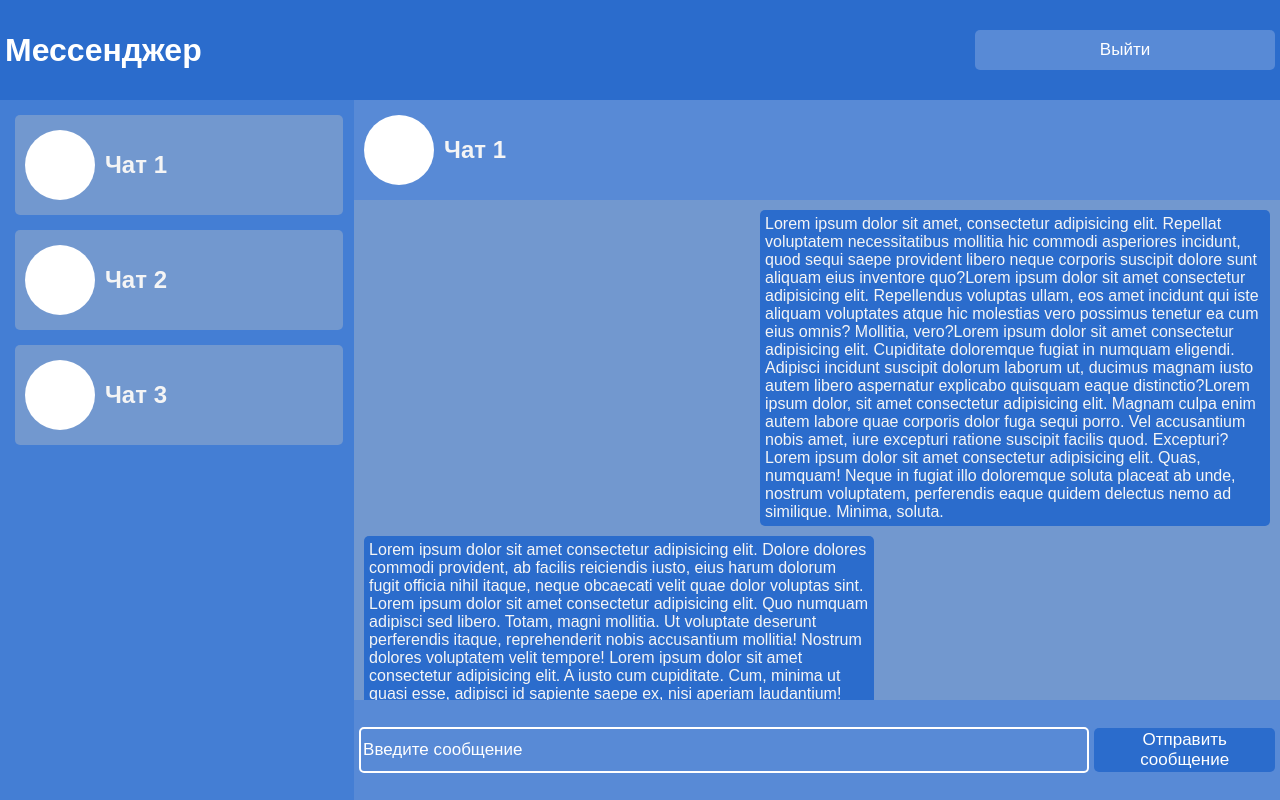
After one commit to glebko-dev/django_messenger, a Django app: template messenger/templates/index.html in a window 1280 px wide. The commit adds this page. Run offline with Django 5.2, Linux system fonts and the light colour scheme; the template is opened without the code that fills it, so the values that code supplies are empty.

Commit message:
Добавлена главная страница

```diff
--- /dev/null
+++ b/messenger/static/css/index-style.css
@@ -0,0 +1,267 @@
+* {
+    font-family: sans-serif;
+}
+
+body {
+    margin: 0;
+    padding: 0;
+
+    height: 100%;
+}
+
+.container {
+    display: flex;
+    flex-direction: column;
+
+    height: 100vh;
+
+    overflow: hidden;
+}
+
+.chats-wrapper {
+    display: flex;
+
+    flex: 1;
+
+    min-height: 0;
+}
+
+.chat-wrapper {
+    display: flex;
+    flex-direction: column;
+
+    flex: 1;
+
+    min-height: 0;
+}
+
+.chats-header {
+    height: 100px;
+
+    display: flex;
+    align-items: center;
+    justify-content: space-between;
+
+    color: white;
+
+    padding: 0 5px 0 5px;
+
+    background-color: rgb(43, 108, 204);
+
+}
+
+.chat-header {
+    height: 100px;
+
+    padding: 0 10px 0 10px;
+
+    background-color: rgb(88, 138, 214);
+
+    display: flex;
+
+    align-items: center;
+
+    overflow-x: auto;
+
+    gap: 10px;
+}
+
+.chat-footer {
+    height: 100px;
+
+    background-color: rgb(88, 138, 214);
+
+    display: flex;
+    align-items: center;
+
+    padding: 0 5px 0 5px;
+}
+
+.chats {
+    padding: 15px;
+
+    overflow: auto;
+
+    flex: 0.35;
+
+    background-color: rgb(68, 126, 212);
+
+    display: flex;
+    flex-direction: column;
+
+    gap: 15px;
+}
+
+.chat {
+    width: 95%;
+    height: 100px;
+
+    margin: 0 auto 0 auto;
+
+    padding: 0 10px 0 10px;
+
+    flex-shrink: 0;
+
+    background-color: rgb(114, 152, 207);
+
+    border-radius: 5px;
+
+    display: flex;
+    align-items: center;
+
+    gap: 10px;
+
+    overflow-y: auto;
+}
+
+.active-chat {
+    overflow-y: auto;
+
+    flex: 1;
+
+    background-color: rgb(114, 152, 207);
+
+    display: flex;
+    flex-direction: column;
+
+    gap: 10px;
+
+    padding: 10px;
+}
+
+.chat-img {
+    width: 70px;
+    height: 70px;
+
+    background-color: white;
+
+    border-radius: 100%;
+
+    flex-shrink: 0;
+}
+
+.chat-name {
+    color: whitesmoke;
+
+    flex-shrink: 0;
+}
+
+.message-form {
+    width: 100%;
+
+    display: flex;
+    align-items: center;
+
+    gap: 5px;
+}
+
+.message-input {
+    width: 80%;
+    height: 40px;
+
+    color: white;
+
+    font-size: 17px;
+
+    border-radius: 5px;
+
+    outline: 0;
+
+    border: 2px white solid;
+
+    background-color: rgb(88, 138, 214);
+}
+
+.message-input::placeholder {
+    color: white;
+}
+
+.send-message-button {
+    width: 20%;
+    height: 44px;
+
+    background-color: rgb(43, 108, 204);
+
+    border: 0;
+
+    border-radius: 5px;
+
+    outline: 0;
+
+    font-size: 17px;
+
+    color: white;
+
+    transition: 0.5s;
+}
+
+.send-message-button:hover {
+    cursor: pointer;
+    background-color: rgb(26, 68, 129);
+}
+
+.my-message-wrapper {
+    width: 100%;
+
+    display: flex;
+
+    justify-content: end;
+}
+
+.my-message {
+    width: 500px;
+    min-height: 100px;
+
+    color: whitesmoke;
+
+    padding: 5px;
+
+    border-radius: 5px;
+
+    background-color: rgb(43, 108, 204);
+}
+
+.other-message-wrapper {
+    width: 100%;
+
+    display: flex;
+
+    justify-content: start;
+}
+
+.other-message {
+    width: 500px;
+    min-height: 100px;
+
+    color: whitesmoke;
+
+    padding: 5px;
+
+    border-radius: 5px;
+
+    background-color: rgb(43, 108, 204);
+}
+
+.logout-button {
+    width: 300px;
+    height: 40px;
+
+    background-color: rgb(88, 138, 214);
+
+    border: 0;
+
+    border-radius: 5px;
+
+    outline: 0;
+
+    font-size: 17px;
+
+    color: white;
+
+    transition: 0.5s;
+}
+
+.logout-button:hover {
+    cursor: pointer;
+    background-color: rgb(26, 68, 129);
+}
--- /dev/null
+++ b/messenger/templates/index.html
@@ -0,0 +1,66 @@
+{% load static %}
+
+<!DOCTYPE html>
+<html lang="en">
+<head>
+    <meta charset="UTF-8">
+    <meta name="viewport" content="width=device-width, initial-scale=1.0">
+    <link rel="stylesheet" href="{% static 'css/index-style.css' %}">
+    <title>Главная</title>
+</head>
+<body>
+    <div class="container">
+        <header class="chats-header">
+            <h1>Мессенджер</h1>
+
+            <form>
+                <button type="submit" class="logout-button">Выйти</button>
+            </form>
+        </header>
+
+        <div class="chats-wrapper">
+            <div class="chats">
+                <div class="chat">
+                    <div class="chat-img"></div>
+                    <h2 class="chat-name">Чат 1</h2>
+                </div>
+
+                <div class="chat">
+                    <div class="chat-img"></div>
+                    <h2 class="chat-name">Чат 2</h2>
+                </div>
+
+                <div class="chat">
+                    <div class="chat-img"></div>
+                    <h2 class="chat-name">Чат 3</h2>
+                </div>
+            </div>
+
+            <div class="chat-wrapper">
+                <header class="chat-header">
+                    <div class="chat-img"></div>
+                    <h2 class="chat-name">Чат 1</h2>
+                </header>
+
+                <div class="active-chat">
+                    <div class="my-message-wrapper">
+                        <div class="my-message">Lorem ipsum dolor sit amet, consectetur adipisicing elit. Repellat voluptatem necessitatibus mollitia hic commodi asperiores incidunt, quod sequi saepe provident libero neque corporis suscipit dolore sunt aliquam eius inventore quo?Lorem ipsum dolor sit amet consectetur adipisicing elit. Repellendus voluptas ullam, eos amet incidunt qui iste aliquam voluptates atque hic molestias vero possimus tenetur ea cum eius omnis? Mollitia, vero?Lorem ipsum dolor sit amet consectetur adipisicing elit. Cupiditate doloremque fugiat in numquam eligendi. Adipisci incidunt suscipit dolorum laborum ut, ducimus magnam iusto autem libero aspernatur explicabo quisquam eaque distinctio?Lorem ipsum dolor, sit amet consectetur adipisicing elit. Magnam culpa enim autem labore quae corporis dolor fuga sequi porro. Vel accusantium nobis amet, iure excepturi ratione suscipit facilis quod. Excepturi?Lorem ipsum dolor sit amet consectetur adipisicing elit. Quas, numquam! Neque in fugiat illo doloremque soluta placeat ab unde, nostrum voluptatem, perferendis eaque quidem delectus nemo ad similique. Minima, soluta.</div>
+                    </div>
+
+                    <div class="other-message-wrapper">
+                        <div class="other-message">Lorem ipsum dolor sit amet consectetur adipisicing elit. Dolore dolores commodi provident, ab facilis reiciendis iusto, eius harum dolorum fugit officia nihil itaque, neque obcaecati velit quae dolor voluptas sint. Lorem ipsum dolor sit amet consectetur adipisicing elit. Quo numquam adipisci sed libero. Totam, magni mollitia. Ut voluptate deserunt perferendis itaque, reprehenderit nobis accusantium mollitia! Nostrum dolores voluptatem velit tempore! Lorem ipsum dolor sit amet consectetur adipisicing elit. A iusto cum cupiditate. Cum, minima ut quasi esse, adipisci id sapiente saepe ex, nisi aperiam laudantium! Aliquid possimus perferendis perspiciatis repudiandae.</div>
+                    </div>
+                </div>
+
+                <footer class="chat-footer">
+                    <form class="message-form">
+                        <input type="text" placeholder="Введите сообщение" class="message-input">
+
+                        <button type="submit" class="send-message-button">Отправить сообщение</button>
+                    </form>
+                </footer>
+            </div>
+        </div>
+    </div>
+</body>
+</html>
--- a/messenger/templates/sign_in.html
+++ b/messenger/templates/sign_in.html
@@ -10,7 +10,7 @@
 </head>
 <body class="form-container">
     <form class="auth-form">
-        <h1 class="form-label">Вход</h1>
+        <h1>Вход</h1>
 
         <div class="inputs-div">
             <div class="input-wrapper">
--- a/messenger/templates/sign_up.html
+++ b/messenger/templates/sign_up.html
@@ -10,7 +10,7 @@
 </head>
 <body class="form-container">
     <form class="auth-form">
-        <h1 class="form-label">Регистрация</h1>
+        <h1>Регистрация</h1>
 
         <div class="inputs-div">
             <div class="input-wrapper">
--- a/messenger/views.py
+++ b/messenger/views.py
@@ -3,20 +3,20 @@ from django.shortcuts import render, redirect
 
 def index(request):
     if request.user.is_authenticated:
-        pass
+        return render(request, 'index.html')
 
     return redirect('sign_in')
 
 
 def sign_in(request):
     if request.method == 'POST':
-        pass
+        return redirect('index')
 
     return render(request, 'sign_in.html')
 
 
 def sign_up(request):
     if request.method == 'POST':
-        pass
+        return redirect('index')
 
     return render(request, 'sign_up.html')
```
